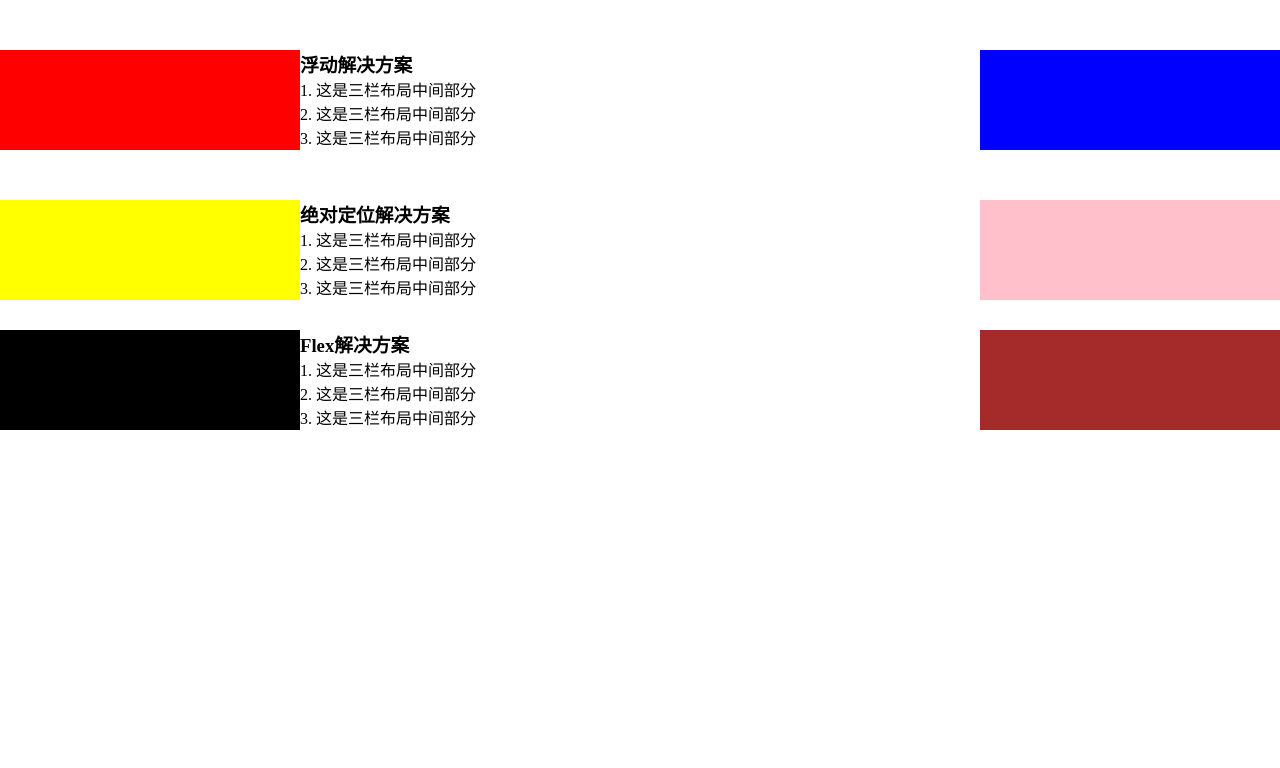
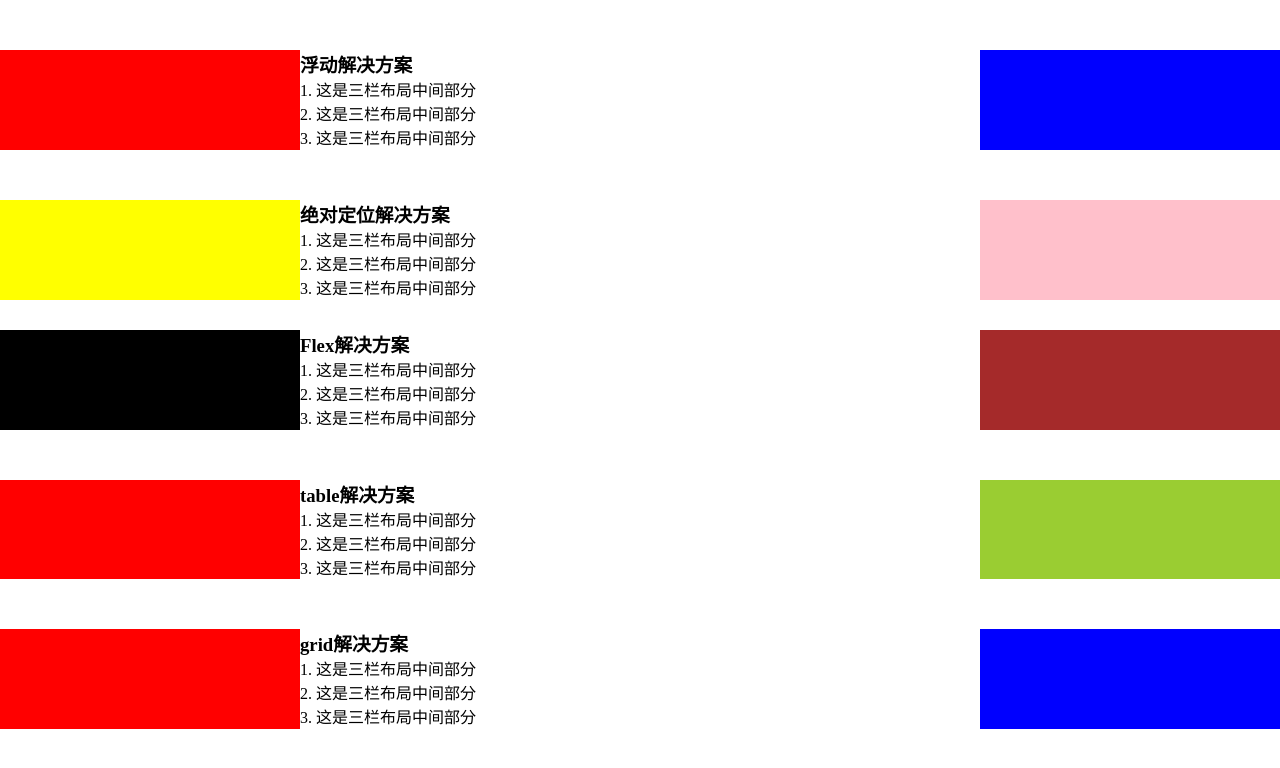
Before and after one commit to sdshaoda/some-demo, a plain HTML site: page css-demos/layout.html in a window 1280 px wide. Drawn offline with Linux system fonts and the light colour scheme.

Commit message:
add layout demo

```diff
--- a/css-demos/layout.html
+++ b/css-demos/layout.html
@@ -143,6 +143,70 @@
             <div class="right"></div>
         </article>
     </section>
+
+    <section class="layout table">
+        <style>
+            .table article {
+                display: table;
+                width: 100%;
+            }
+
+            .table .left {
+                display: table-cell;
+                width: 300px;
+                background: red;
+            }
+
+            .table .center {
+                display: table-cell;
+            }
+
+            .table .right {
+                display: table-cell;
+                width: 300px;
+                background: yellowgreen;
+            }
+        </style>
+        <article>
+            <div class="left"></div>
+            <div class="center">
+                <h1>table解决方案</h1>
+                <p>1. 这是三栏布局中间部分</p>
+                <p>2. 这是三栏布局中间部分</p>
+                <p>3. 这是三栏布局中间部分</p>
+            </div>
+            <div class="right"></div>
+        </article>
+    </section>
+
+    <section class="layout grid">
+        <style>
+            .grid article {
+                display: grid;
+                width: 100%;
+                grid-template-rows: 100px;
+                grid-template-columns: 300px auto 300px;
+            }
+
+            .grid .left {
+                background: red;
+            }
+
+            .grid .right {
+                background: blue;
+            }
+        </style>
+        <article>
+            <div class="left"></div>
+            <div class="center">
+                <h1>grid解决方案</h1>
+                <p>1. 这是三栏布局中间部分</p>
+                <p>2. 这是三栏布局中间部分</p>
+                <p>3. 这是三栏布局中间部分</p>
+            </div>
+            <div class="right"></div>
+        </article>
+    </section>
 </body>
 
 </html>
```
